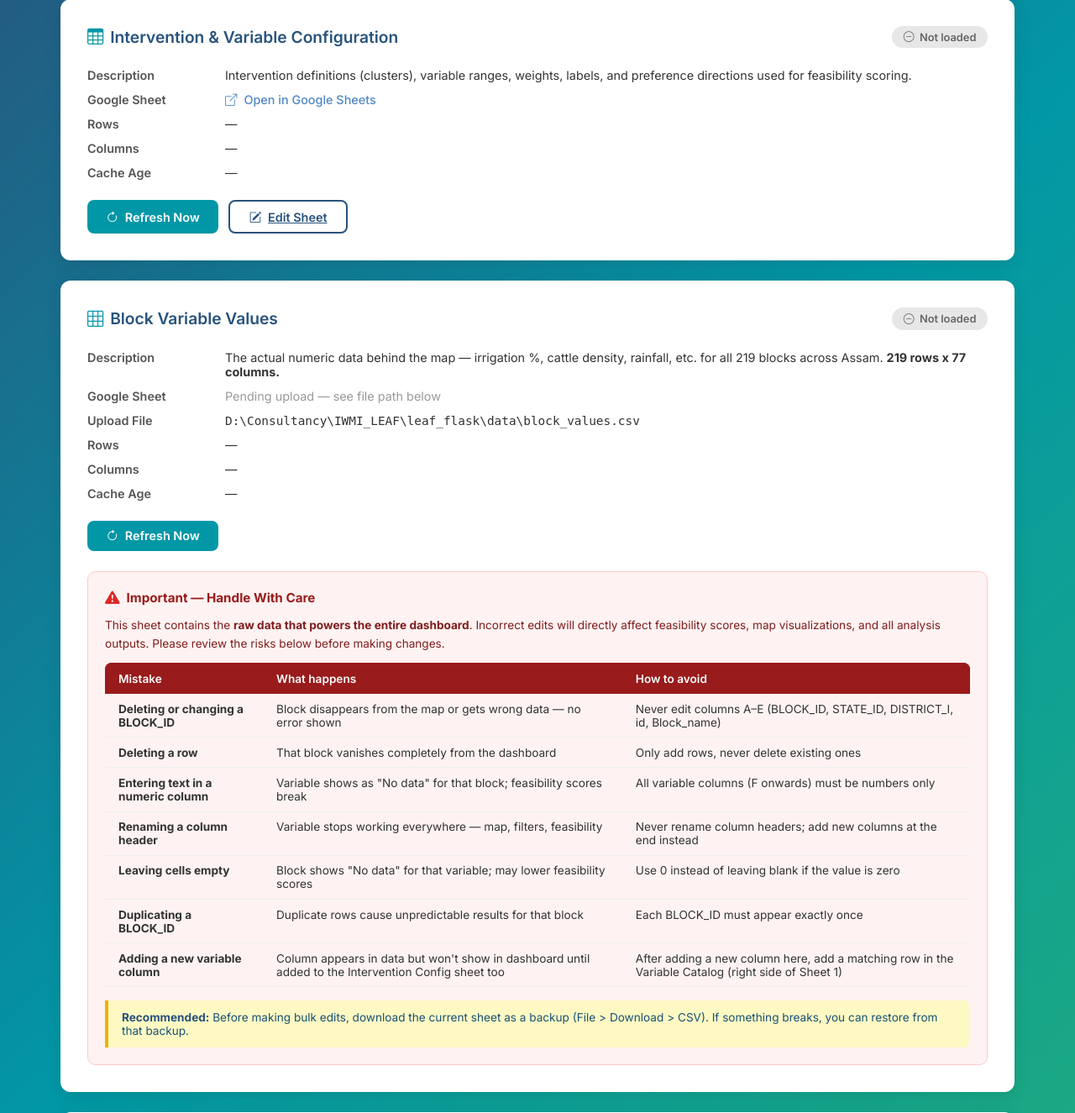
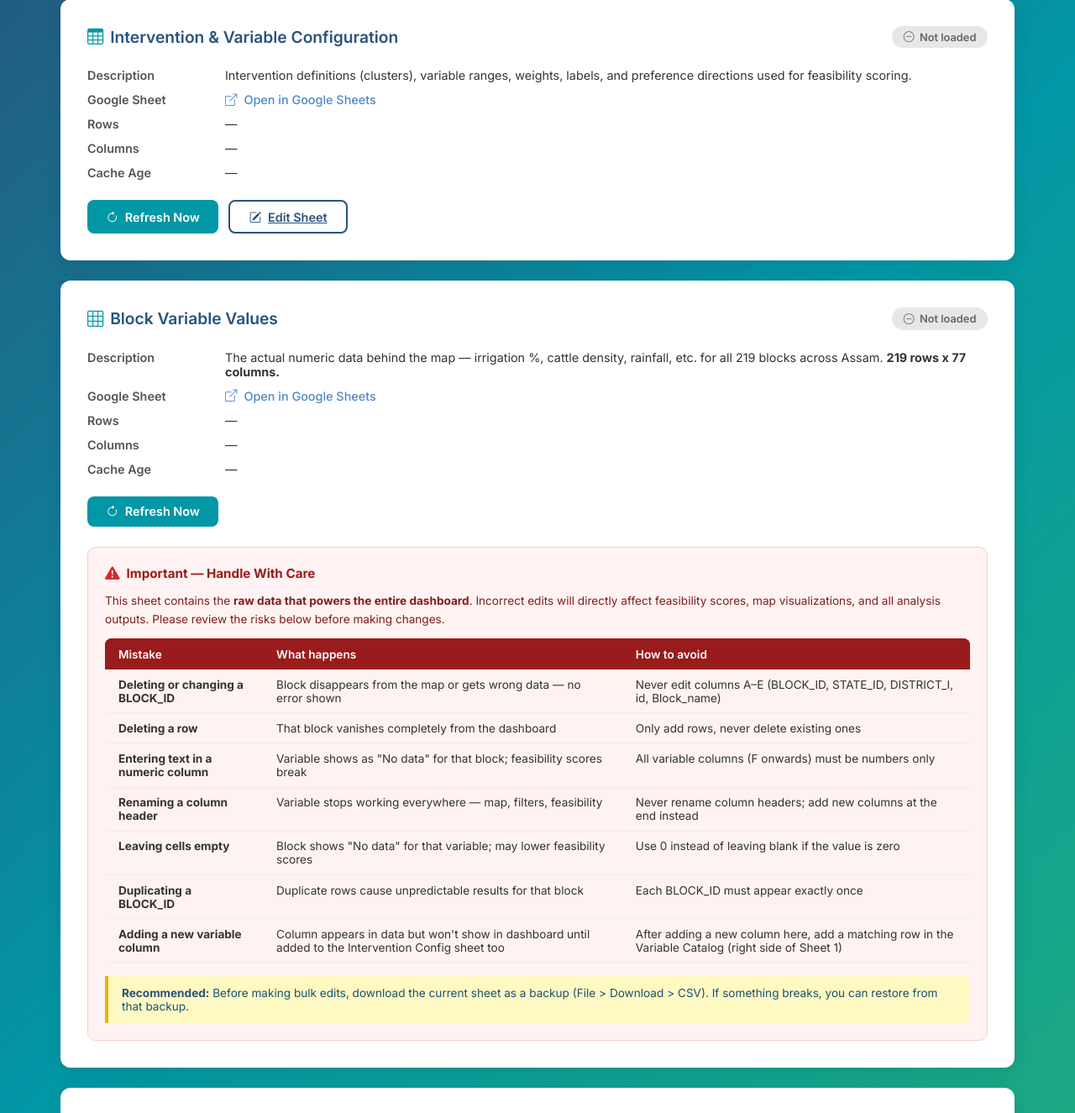
Before and after one commit to DrJagadeeshG/iwmi_leaf, a Flask app: page /update in a window 1280 px wide. Shown: the part 218-1543 px from the top of the page at 84% size. Run offline with Flask 3, Linux system fonts and the light colour scheme.

Commit message:
Connect block values Google Sheet
- Add published CSV URL for block_values sheet
- Update /update page with live sheet link

```diff
--- a/google_sheets.py
+++ b/google_sheets.py
@@ -13,7 +13,7 @@ DATA_DIR = Path(__file__).parent / "data"
 # Published Google Sheet CSV URLs
 SHEET_URLS = {
     "dss_input": "https://docs.google.com/spreadsheets/d/e/2PACX-1vS225C6-L0oWTuG1qqJfBrwcBE0yWSn9pH6VjybzgBZNXTb2S38k7KMJv-ZDkDY_hSW_a1IUnV5aKfw/pub?output=csv",
-    "block_values": "",  # TODO: Add published CSV URL after uploading block_values.csv
+    "block_values": "https://docs.google.com/spreadsheets/d/e/2PACX-1vSc0gk_Rbsi1n7Z9EY1qA532_lF_xe7y5GGPRxuyUXgawBdZVrF4RveIGiaMU9itNlmK7oLmuCffGlk/pub?output=csv",
 }
 
 # Cache: { key: (dataframe, timestamp) }
--- a/templates/update.html
+++ b/templates/update.html
@@ -458,12 +458,12 @@
                 <dd>The actual numeric data behind the map — irrigation %, cattle density, rainfall, etc. for all 219 blocks across Assam. <strong>219 rows x 77 columns.</strong></dd>
 
                 <dt>Google Sheet</dt>
-                <dd id="block-sheet-link">
-                    <span style="color:#999;">Pending upload — see file path below</span>
+                <dd>
+                    <a href="https://docs.google.com/spreadsheets/d/e/2PACX-1vSc0gk_Rbsi1n7Z9EY1qA532_lF_xe7y5GGPRxuyUXgawBdZVrF4RveIGiaMU9itNlmK7oLmuCffGlk/pubhtml"
+                       target="_blank" class="sheet-link">
+                        <i class="bi bi-box-arrow-up-right"></i> Open in Google Sheets
+                    </a>
                 </dd>
-
-                <dt>Upload File</dt>
-                <dd><code>D:\Consultancy\IWMI_LEAF\leaf_flask\data\block_values.csv</code></dd>
 
                 <dt>Rows</dt>
                 <dd id="info-rows-blocks">—</dd>
```
